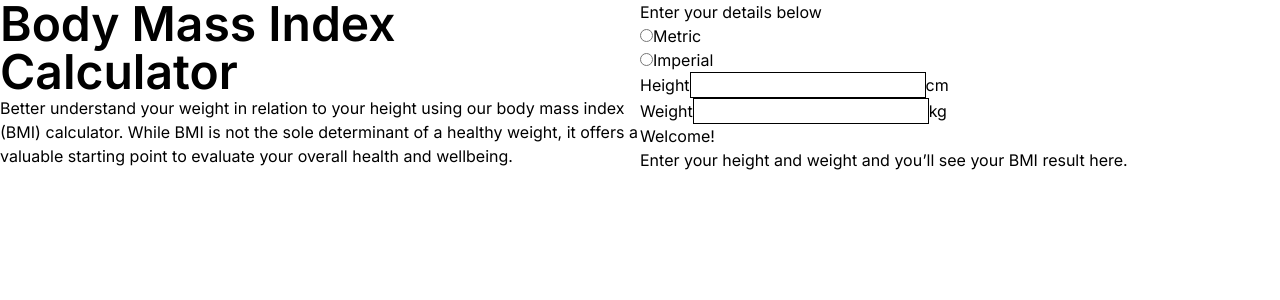
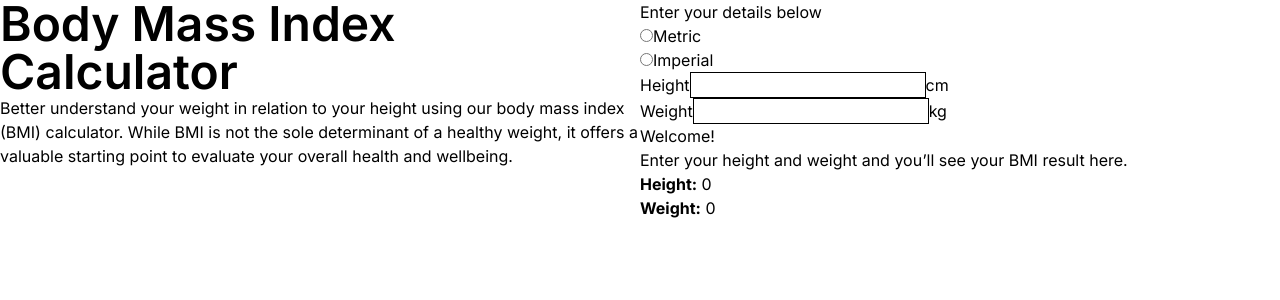
Before and after one commit to ntjnh/fem-bmi-calculator, a React (Vite) app: page / in a window 1280 px wide. Shown: the top 300 px of the page. Built offline with nearby package versions, Linux system fonts and the light colour scheme.

Commit message:
Add height and weight as state variables

```diff
--- a/src/components/Form.jsx
+++ b/src/components/Form.jsx
@@ -1,10 +1,23 @@
+import { useState } from 'react'
+
 export default function Form() {
 
     const heightMetric = 1.55
-    const weightMetric = 60
+    const weightMetric = 62
     const bmi = weightMetric/(heightMetric * heightMetric)
 
-    console.log(bmi)
+    console.log(Number(bmi.toFixed(1)))
+
+    const [height, setHeight] = useState(0)
+    const [weight, setWeight] = useState(0)
+
+    function handleHeightChange(e) {
+        setHeight(e.target.value)
+    }
+
+    function handleWeightChange(e) {
+        setWeight(e.target.value)
+    }
 
     return (
         <form>
@@ -25,13 +38,13 @@ export default function Form() {
             <div>
                 <div>
                     <label htmlFor="height">Height</label>
-                    <input className="border border-black" type="number" name="height" id="height" />
+                    <input className="border border-black" type="number" name="height" id="height" onChange={handleHeightChange} />
                     <span className="unit-height">cm</span>
                 </div>
 
                 <div>
                     <label htmlFor="weight">Weight</label>
-                    <input className="border border-black" type="number" name="weight" id="weight" />
+                    <input className="border border-black" type="number" name="weight" id="weight" onChange={handleWeightChange} />
                     <span className="unit-weight">kg</span>
                 </div>
             </div>
@@ -40,6 +53,9 @@ export default function Form() {
                 <h3>Welcome!</h3>
 
                 <p>Enter your height and weight and you&rsquo;ll see your BMI result here.</p>
+
+                <p><strong>Height:</strong> {height}</p>
+                <p><strong>Weight:</strong> {weight}</p>
             </div>
         </form>
     )
```
